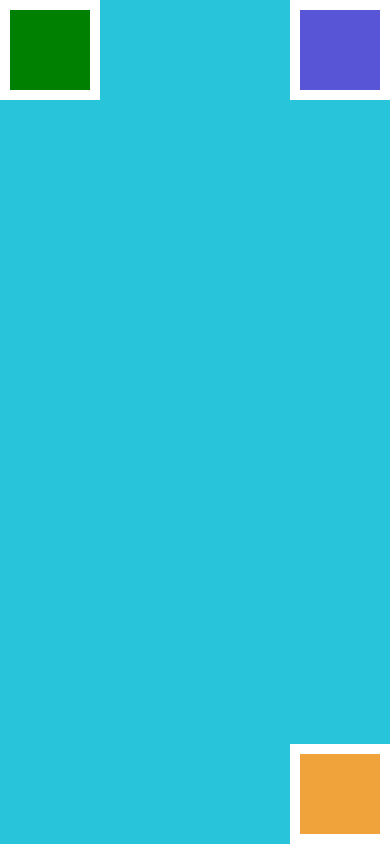
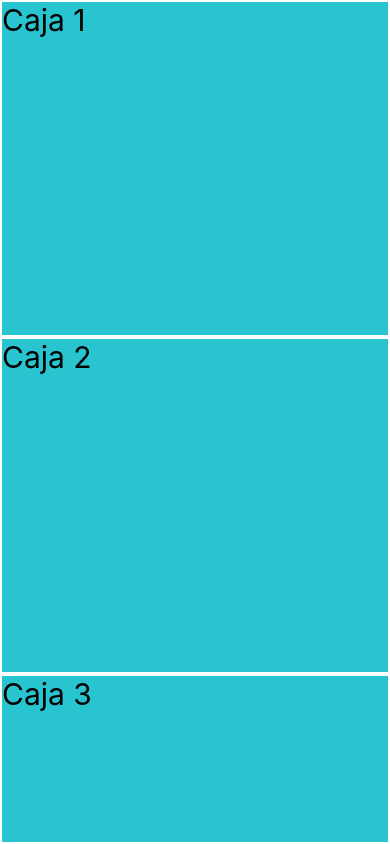
Before and after one commit to adolfosonchiche/CusroReactNative, a React Native app in the folder MiPrimerApp/: screen / in a window 390 px wide. Built offline with nearby package versions, Linux system fonts and the light colour scheme.

Commit message:
utilizando flex para ordenar o segmentar

```diff
--- a/MiPrimerApp/App.tsx
+++ b/MiPrimerApp/App.tsx
@@ -5,6 +5,7 @@ import { SafeAreaView } from 'react-native';
 import { BoxObjectModelScreen } from './src/screens/BoxObjectModelScreen';
 import { DimensionesScreen } from './src/screens/DimensionesScreen';
 import { PositionScreen } from './src/screens/PositionScreen';
+import { FlexScreen } from './src/screens/FlexScreen';
 //import { Text, View } from 'react-native';
 //import { HolaMundoScrren } from './src/screens/HolaMundoScrren';
 
@@ -17,7 +18,8 @@ const App = () => {
     <SafeAreaView style= { { flex:1 }}>
       {/* <BoxObjectModelScreen /> */}
       {/* <DimensionesScreen /> */}
-        <PositionScreen />
+        {/* <PositionScreen /> */}
+        <FlexScreen />
     </SafeAreaView>
 
   );
--- /dev/null
+++ b/MiPrimerApp/src/screens/FlexScreen.tsx
@@ -0,0 +1,39 @@
+import React from 'react'
+import { StyleSheet, Text, View } from 'react-native'
+
+export const FlexScreen = () => {
+  return (
+    <View style = { style.container } >
+        <Text style ={ style.caja1 } >Caja 1</Text>
+        <Text style ={ style.caja2 } >Caja 2</Text>
+        <Text style ={ style.caja3 } >Caja 3</Text>
+
+    </View>
+  )
+}
+
+
+const style = StyleSheet.create({
+    container: {
+        flex: 1,
+        backgroundColor: '#28C4D0'
+    },
+    caja1: {
+        flex:4, //4 + 4+ 2 = 10   4/10  esta tomando un 40% de la pantalla
+        borderWidth: 2,
+        borderColor: 'white',
+        fontSize: 30,
+    },
+    caja2: {
+        flex:4, //4 + 4+ 2 = 10   4/10  esta tomando un 40% de la pantalla
+        borderWidth: 2,
+        borderColor: 'white',
+        fontSize: 30,
+    },
+    caja3: {
+        flex: 2,    //4 + 4+ 2 = 10   2/10  esta tomando un 20% de la pantalla
+        borderWidth: 2,
+        borderColor: 'white',
+        fontSize: 30,
+    }
+});
```
